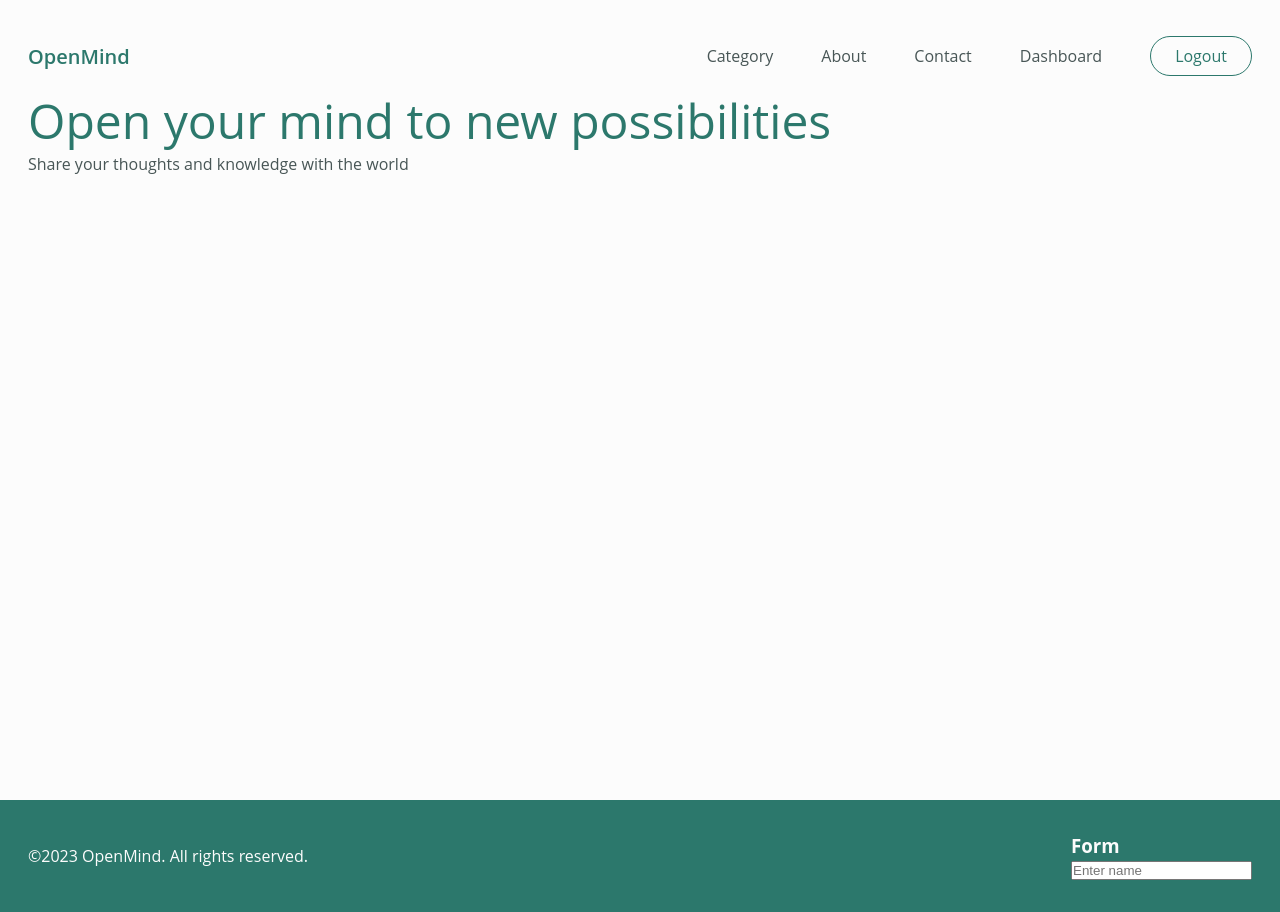
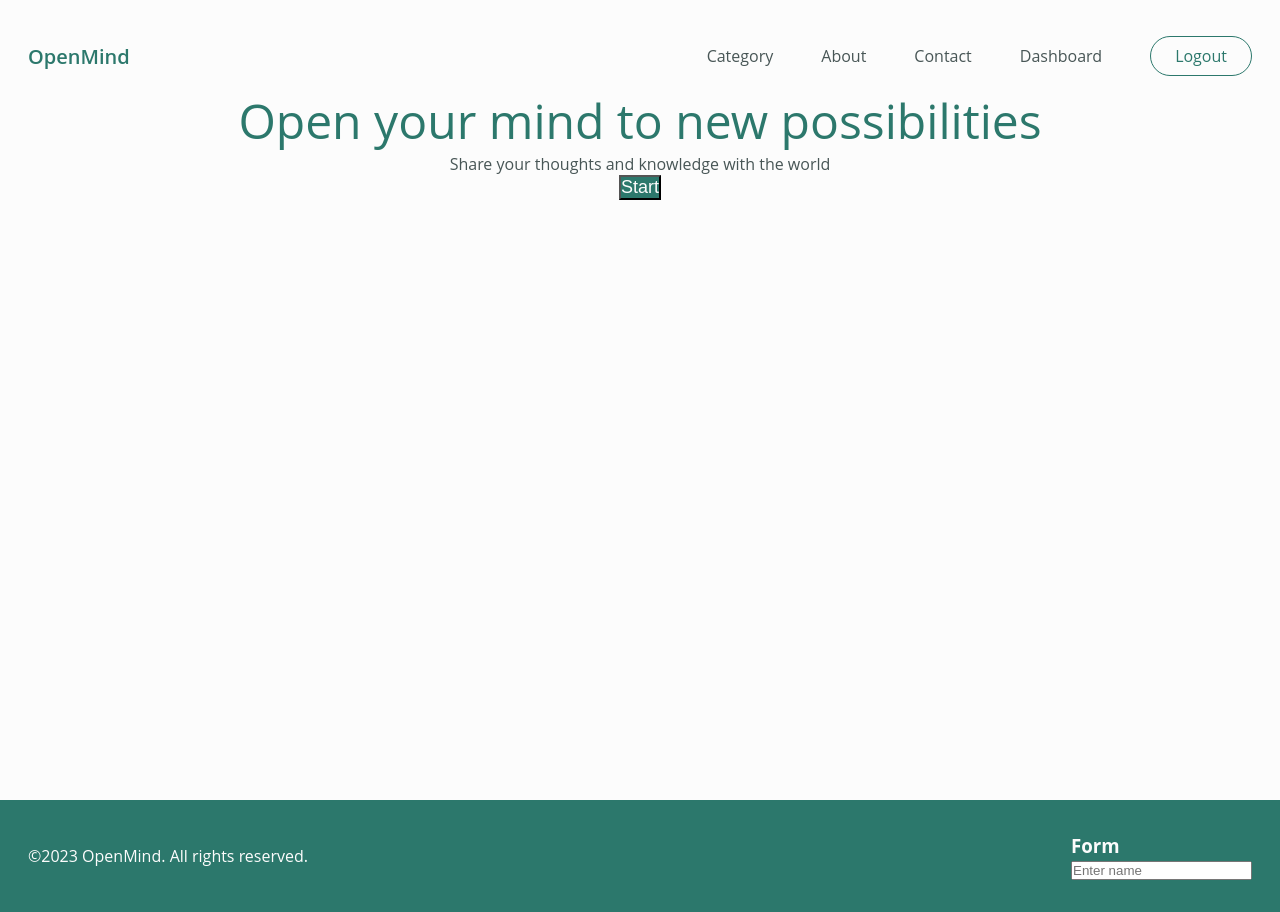
Before and after one commit to KrvMarina/OpenMind, a Next.js app: page / in a window 1280 px wide. Built offline with nearby package versions, Linux system fonts and the light colour scheme.

Commit message:
add button component

```diff
--- /dev/null
+++ b/src/app/components/button/button.jsx
@@ -0,0 +1,13 @@
+import React from "react";
+import styles from './button.module.css'
+import Link from "next/link";
+
+const Button = ({ text, url }) => {
+    return (
+        <Link href={url}>
+            <button className={styles.container}>{text}</button>
+        </Link>
+    )
+}
+
+export default Button;
--- /dev/null
+++ b/src/app/components/button/button.module.css
@@ -0,0 +1,6 @@
+.container {
+    font-size: 18px;
+    color: var(--light-colour);
+    background-color: var(--main-colour);
+
+}
--- a/src/app/page.jsx
+++ b/src/app/page.jsx
@@ -1,15 +1,19 @@
 "use client";
 import Image from "next/image";
 import styles from "./page.module.css";
+import global from "./globals.css";
+import Button from "./components/button/button";
 //import Hero from "public/hero.png";
 //import Button from "@/components/Button/Button";
 
 export default function Home() {
     return (
-        <div >
-            <h1 className={styles.titel}>Open your mind to new possibilities</h1>
-            <p className={styles.subtitle}>Share your thoughts and knowledge with the world</p>
-
+        <div className={styles.container}>
+            <div className={styles.text_block}>
+                <h1 className={styles.titel}>Open your mind to new possibilities</h1>
+                <p className={styles.subtitle}>Share your thoughts and knowledge with the world</p>
+                <Button url="/about" text="Start"></Button>
+            </div>
         </div>
     );
 }
--- a/src/app/page.module.css
+++ b/src/app/page.module.css
@@ -2,9 +2,12 @@
     font-size: 48px;
     color: var(--main-colour);
     font-weight: 400;
-
 }
 
 .subtitle {
     font-size: 16px;
 }
+
+.text_block {
+    text-align: center;
+}
```
